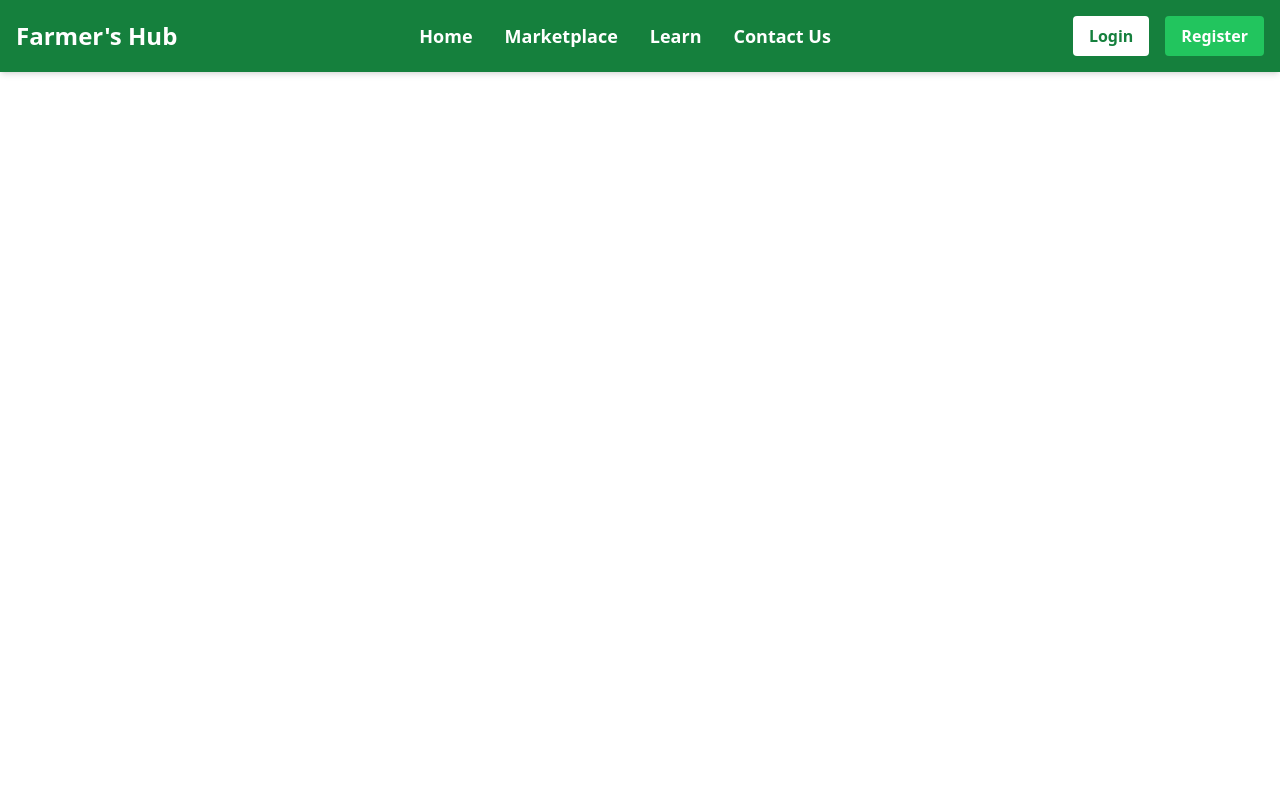
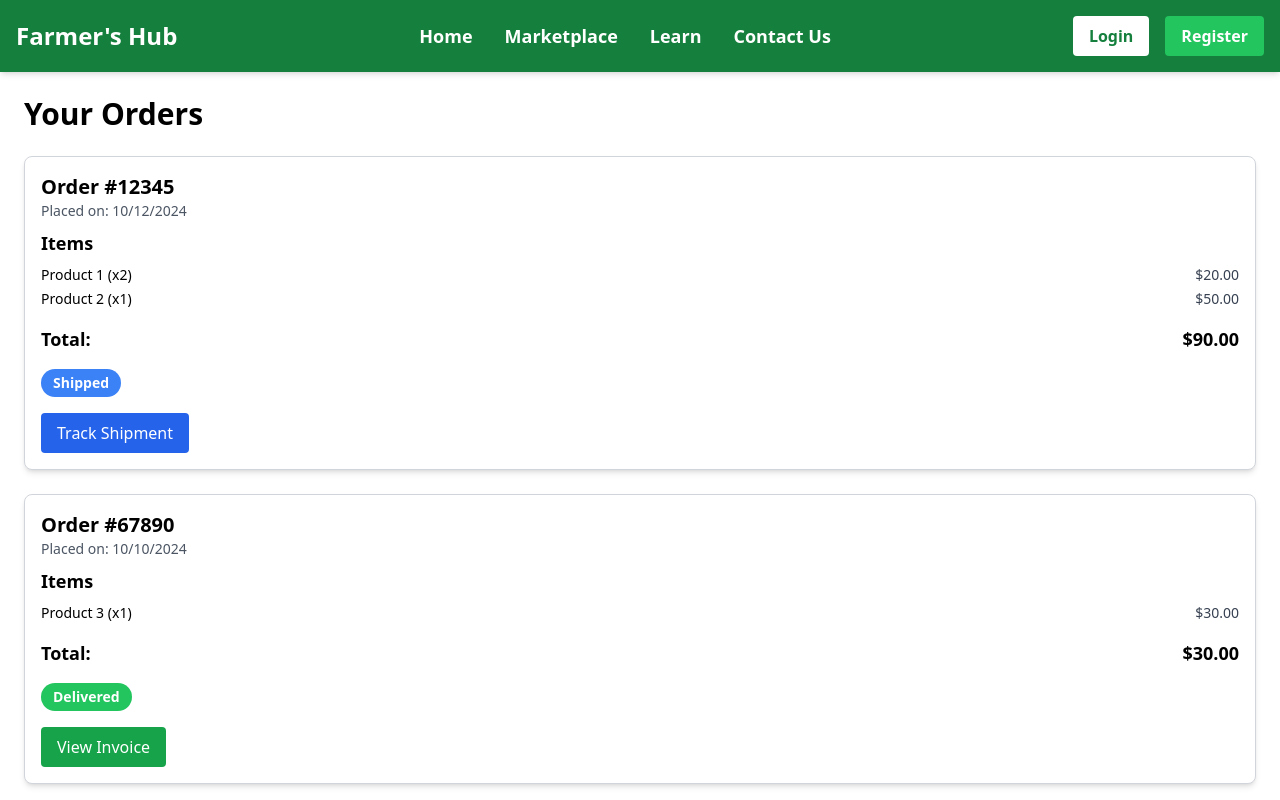
Before and after one commit to vinay961/Agro-Marketing, a React (Vite) app in the folder Frontend/: page /orderstatus in a window 1280 px wide. Shown: the top 800 px of the page. Built offline with nearby package versions, Linux system fonts and the light colour scheme; no server answers.

Commit message:
adding the previous work on user dashboard

```diff
--- a/Frontend/src/App.jsx
+++ b/Frontend/src/App.jsx
@@ -14,6 +14,7 @@ import EditProfile from './components/profile/EditProfile.jsx';
 import ChangePassword from './components/profile/ChangePassword.jsx';
 import CartPage from './pages/Cart.jsx';
 import SuccessPage from './pages/SuccessPage.jsx';
+import OrderStatus from './components/public/OrderStatus.jsx';
 
 function App() {
   const [isAuthenticated, setIsAuthenticated] = useState(false);
@@ -68,6 +69,7 @@ function App() {
         <Route path="/changepassword" element={<ChangePassword />} />
         <Route path="/cart" element={<CartPage />} />
         <Route path='/successpage' element={<SuccessPage />} />
+        <Route path='/orderstatus' element={< OrderStatus />} />
       </Routes>
     </Router>
   );
--- a/Frontend/src/components/layout/Header.jsx
+++ b/Frontend/src/components/layout/Header.jsx
@@ -82,6 +82,9 @@ function Header({ isAuthenticated, logout, userRole }) {
                       Dashboard
                     </Link>
                   )}
+                  {isAuthenticated && userRole === 'customer' && (
+                      <Link to="/orderstatus" className="block px-4 py-2 text-sm text-gray-700 hover:bg-gray-100">Order Status</Link>
+                  )}
                   <button
                     onClick={logout}
                     className="block w-full text-left px-4 py-2 text-sm text-gray-700 hover:bg-gray-100"
@@ -130,6 +133,12 @@ function Header({ isAuthenticated, logout, userRole }) {
             <li>
               <Link to="/contact" className="hover:text-gray-200" onClick={toggleMobileMenu}>Contact Us</Link>
             </li>
+            {/* Show Order Status button for customers in mobile menu */}
+            {isAuthenticated && userRole === 'customer' && (
+              <li>
+                <Link to="/orderstatus" className="hover:text-gray-200" onClick={toggleMobileMenu}>Order Status</Link>
+              </li>
+            )}
           </ul>
         </div>
       )}
--- a/Frontend/src/components/public/OrderStatus.jsx
+++ b/Frontend/src/components/public/OrderStatus.jsx
@@ -0,0 +1,139 @@
+import React, { useState,useEffect } from 'react';
+import { get } from '../../services/Api.jsx';
+
+const OrderStatus = () => {
+  const exampleOrders = [
+    {
+      _id: '12345',
+      createdAt: '2024-10-12T14:30:00.000Z',
+      products: [
+        { _id: 'p1', name: 'Product 1', quantity: 2, price: 20 },
+        { _id: 'p2', name: 'Product 2', quantity: 1, price: 50 },
+      ],
+      totalAmount: 90,
+      status: 'Shipped',
+    },
+    {
+      _id: '67890',
+      createdAt: '2024-10-10T10:45:00.000Z',
+      products: [
+        { _id: 'p3', name: 'Product 3', quantity: 1, price: 30 },
+      ],
+      totalAmount: 30,
+      status: 'Delivered',
+    },
+    {
+      _id: '11223',
+      createdAt: '2024-10-08T08:20:00.000Z',
+      products: [
+        { _id: 'p4', name: 'Product 4', quantity: 1, price: 15 },
+        { _id: 'p5', name: 'Product 5', quantity: 3, price: 10 },
+      ],
+      totalAmount: 45,
+      status: 'Pending',
+    },
+  ];
+
+  useEffect(()=>{
+    const getUserOrder = async() => {
+      try {
+        const response = await get('/order/getuserorder');
+        console.log('Fetched Orders:', response.data);
+      } catch (error) {
+        console.error("Error fetching products:", error);
+      }
+    }
+    getUserOrder();
+  })
+
+  const [orders] = useState(exampleOrders);
+
+  return (
+    <div className="p-6">
+      <h2 className="text-3xl font-bold mb-6">Your Orders</h2>
+      {orders.length === 0 ? (
+        <p className="text-lg text-center">You have no orders at the moment.</p>
+      ) : (
+        <div className="space-y-6">
+          {orders.map((order) => (
+            <div
+              key={order._id}
+              className="border border-gray-300 rounded-lg shadow-md p-4 bg-white"
+            >
+              <h3 className="text-xl font-semibold">
+                Order #{order._id.slice(-5).toUpperCase()}
+              </h3>
+              <p className="text-sm text-gray-600 mb-2">
+                Placed on: {new Date(order.createdAt).toLocaleDateString()}
+              </p>
+
+              <div className="space-y-4">
+                <div className="space-y-2">
+                  <h4 className="text-lg font-semibold">Items</h4>
+                  <ul className="space-y-1">
+                    {order.products.map((product) => (
+                      <li
+                        key={product._id}
+                        className="flex justify-between items-center"
+                      >
+                        <span className="text-sm font-medium">
+                          {product.name} (x{product.quantity})
+                        </span>
+                        <span className="text-sm text-gray-700">
+                          ${product.price.toFixed(2)}
+                        </span>
+                      </li>
+                    ))}
+                  </ul>
+                </div>
+
+                <div className="flex justify-between items-center">
+                  <span className="text-lg font-semibold">Total:</span>
+                  <span className="text-lg font-bold">
+                    ${order.totalAmount.toFixed(2)}
+                  </span>
+                </div>
+
+                <div className="mt-2">
+                  <p
+                    className={`inline-block px-3 py-1 rounded-full text-white text-sm font-semibold ${
+                      order.status === 'Delivered'
+                        ? 'bg-green-500'
+                        : order.status === 'Shipped'
+                        ? 'bg-blue-500'
+                        : 'bg-yellow-500'
+                    }`}
+                  >
+                    {order.status}
+                  </p>
+                </div>
+
+                {order.status === 'Delivered' ? (
+                  <div className="mt-4">
+                    <button className="bg-green-600 text-white px-4 py-2 rounded hover:bg-green-500">
+                      View Invoice
+                    </button>
+                  </div>
+                ) : order.status === 'Shipped' ? (
+                  <div className="mt-4">
+                    <button className="bg-blue-600 text-white px-4 py-2 rounded hover:bg-blue-500">
+                      Track Shipment
+                    </button>
+                  </div>
+                ) : (
+                  <div className="mt-4">
+                    <button className="bg-yellow-600 text-white px-4 py-2 rounded hover:bg-yellow-500">
+                      Cancel Order
+                    </button>
+                  </div>
+                )}
+              </div>
+            </div>
+          ))}
+        </div>
+      )}
+    </div>
+  );
+};
+
+export default OrderStatus;
```
Also changed, not shown: 2 other files (tests, documents, lock files or other folders).
